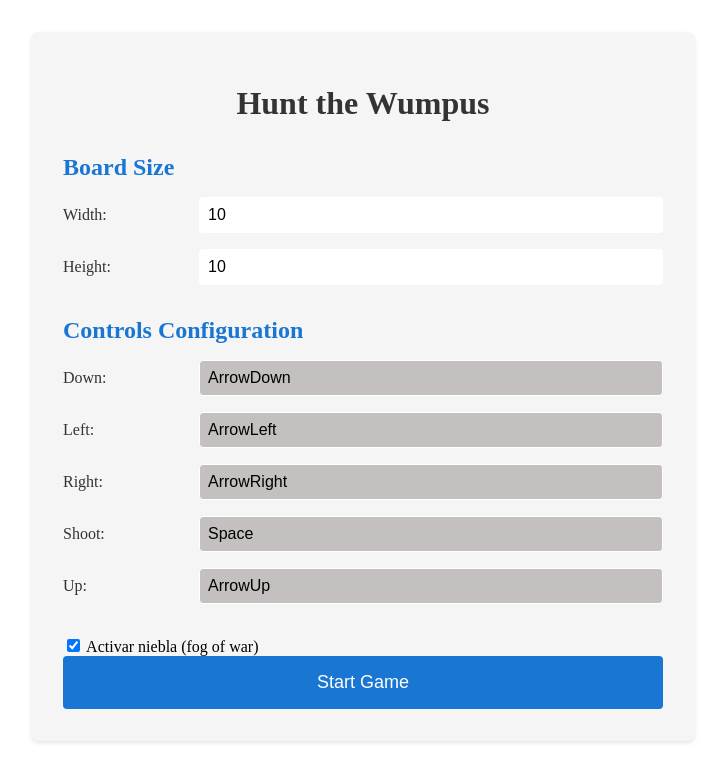
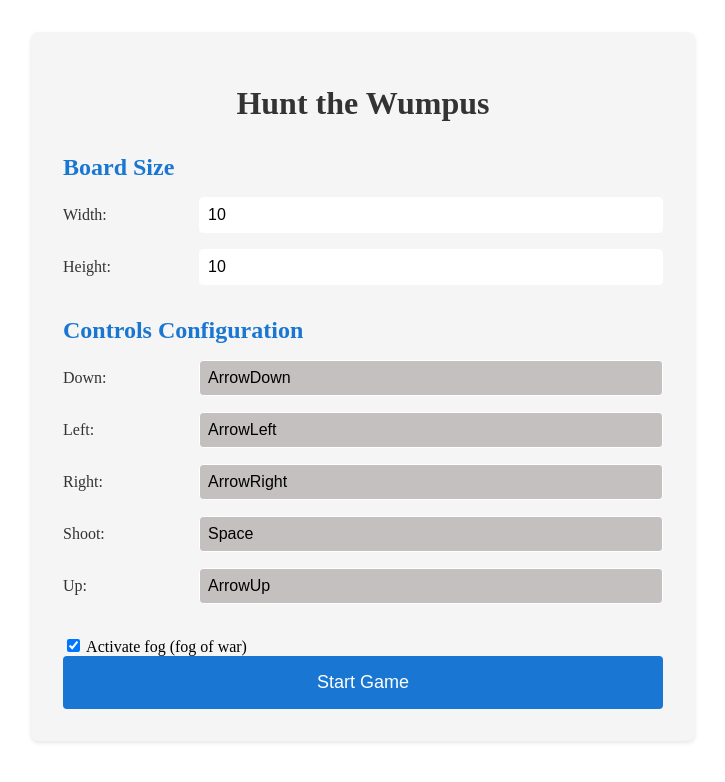
Before and after one commit to deepname/wumpus-game, an Angular app: page / in a window 1280 px wide. Shown: the top 782 px of the page, without its empty margins (277-1002 px from the left). Built offline with nearby package versions, Linux system fonts and the light colour scheme.

Commit message:
mod text

```diff
--- a/src/app/components/menu/menu.component.html
+++ b/src/app/components/menu/menu.component.html
@@ -46,7 +46,7 @@
   <div class="form-group">
     <label>
       <input type="checkbox" [(ngModel)]="showFog" />
-      Activar niebla (fog of war)
+      Activate fog (fog of war)
     </label>
   </div>
   <button class="start-button" (click)="startGame()" [disabled]="!boardSizeValid">Start Game</button>
```
